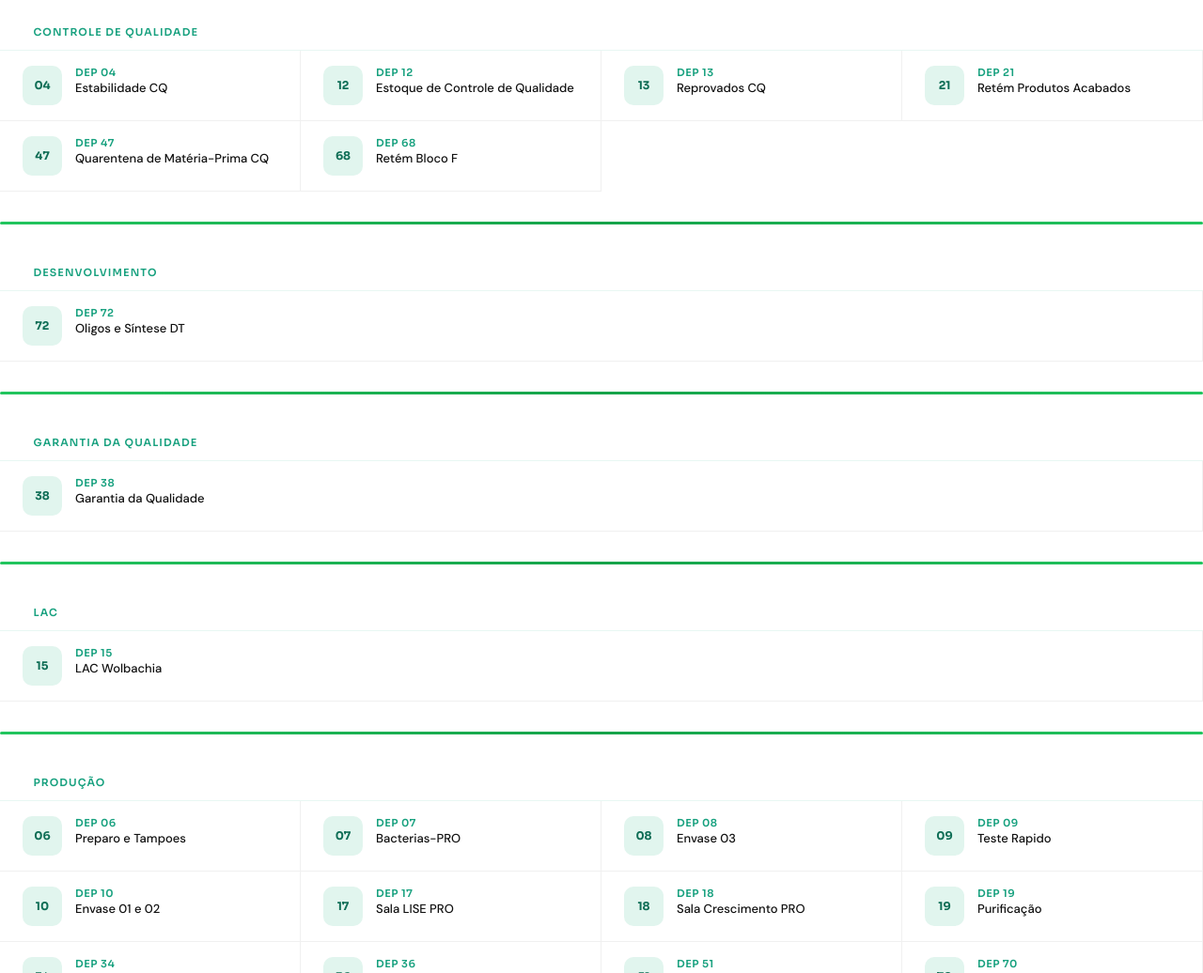
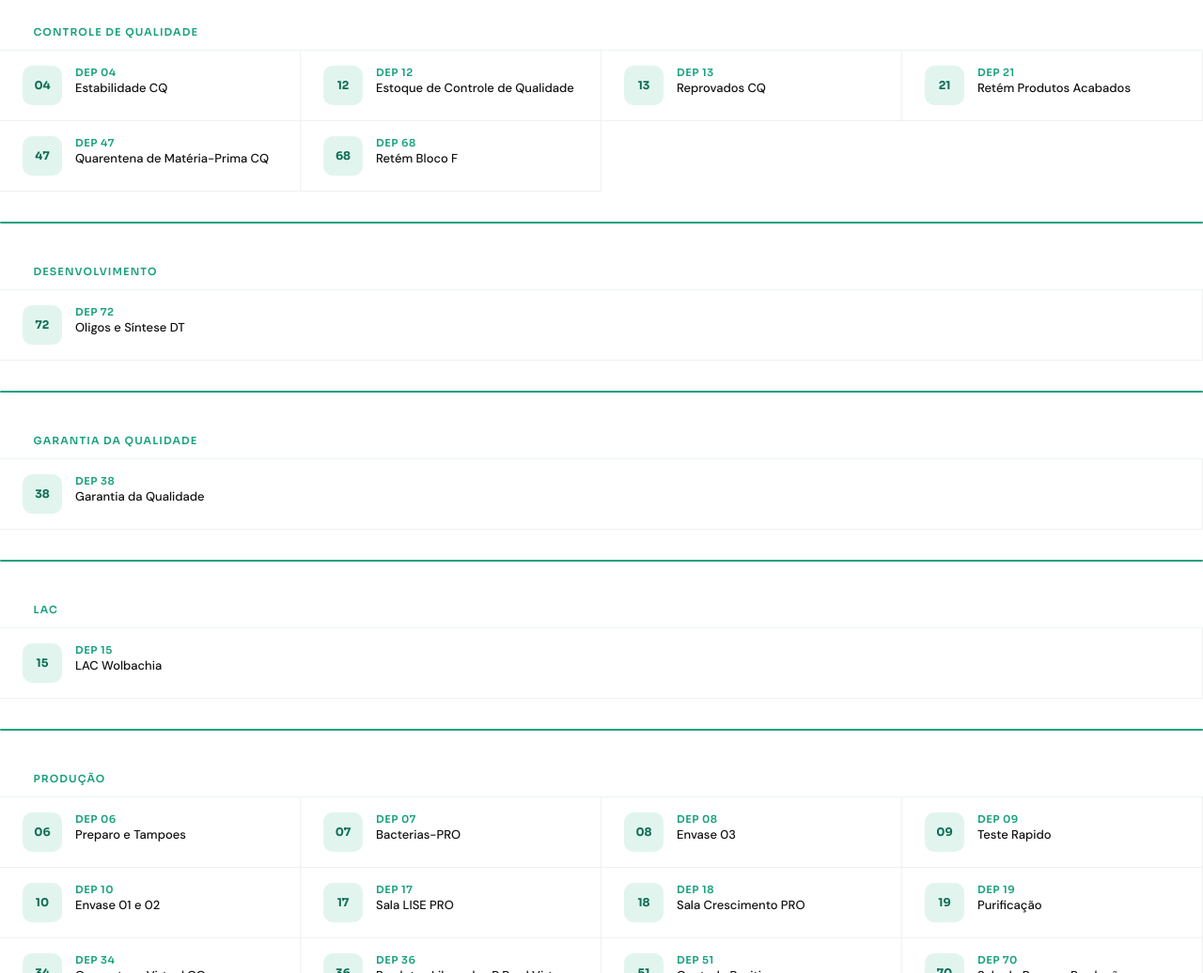
Before and after one commit to Starkyokodera/Mapa-de-Dep-sitos-Log-stica, a plain HTML site: page index.html in a window 1280 px wide. Shown: the part 1081-2117 px from the top of the page at 94% size. Drawn offline with Linux system fonts and the light colour scheme.

Commit message:
Update index.html

```diff
--- a/index.html
+++ b/index.html
@@ -467,10 +467,10 @@
 
 <div style="
   width:100%;
-  height:3px;
+  height:2px;
   margin:32px 0 20px 0;
   border-radius:999px;
-  background:linear-gradient(90deg,#22c55e,#16a34a,#22c55e);
+  background:#18A17F;
 "></div>
 
 <p class="section-label"><i class="ti ti-beaker" aria-hidden="true"></i> &nbsp;Desenvolvimento</p>
@@ -486,10 +486,10 @@
 
 <div style="
   width:100%;
-  height:3px;
+  height:2px;
   margin:32px 0 20px 0;
   border-radius:999px;
-  background:linear-gradient(90deg,#22c55e,#16a34a,#22c55e);
+  background:#18A17F;
 "></div>
 
 <p class="section-label"><i class="ti ti-shield-check" aria-hidden="true"></i> &nbsp;Garantia da Qualidade</p>
@@ -505,10 +505,10 @@
 
 <div style="
   width:100%;
-  height:3px;
+  height:2px;
   margin:32px 0 20px 0;
   border-radius:999px;
-  background:linear-gradient(90deg,#22c55e,#16a34a,#22c55e);
+  background:#18A17F;
 "></div>
 
 <p class="section-label"><i class="ti ti-dna" aria-hidden="true"></i> &nbsp;LAC</p>
@@ -524,10 +524,10 @@
 
 <div style="
   width:100%;
-  height:3px;
+  height:2px;
   margin:32px 0 20px 0;
   border-radius:999px;
-  background:linear-gradient(90deg,#22c55e,#16a34a,#22c55e);
+  background:#18A17F;
 "></div>
 
 <p class="section-label"><i class="ti ti-circles-relation" aria-hidden="true"></i> &nbsp;Produção</p>
```
